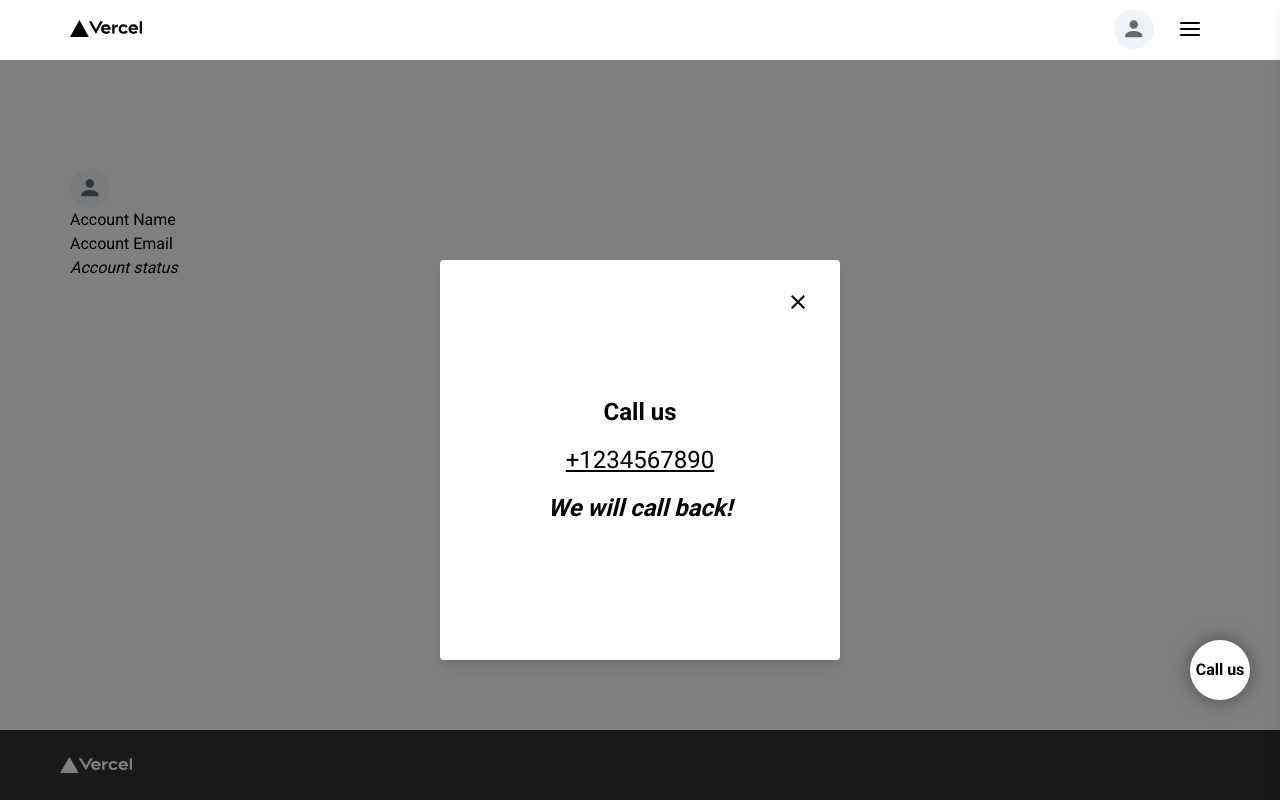
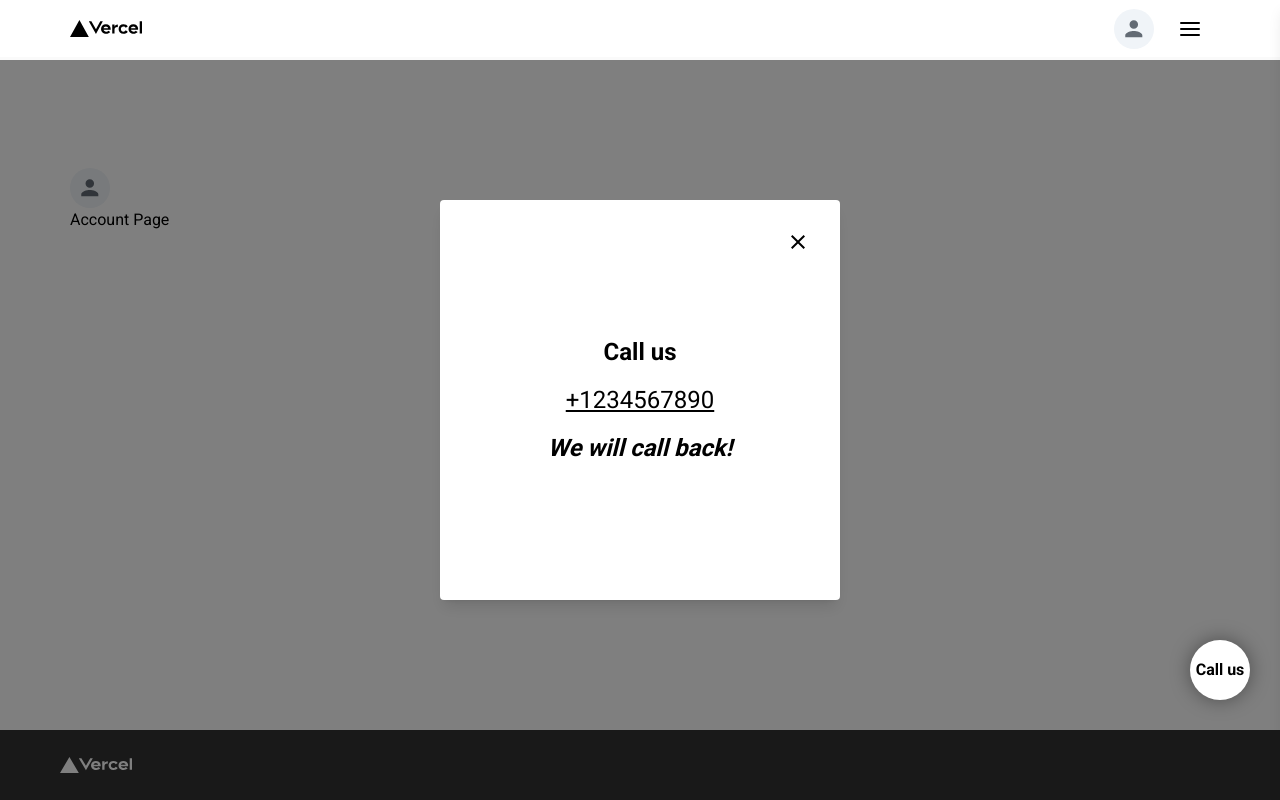
Before and after one commit to BlazerXXI/next-js-store, a Next.js app: page /screens/account in a window 1280 px wide. Both pictures are taken after a click on the button "Call us". Built offline with nearby package versions, Linux system fonts and the light colour scheme.

Commit message:
dev && fixs

```diff
--- a/package.json
+++ b/package.json
@@ -9,6 +9,7 @@
 		"lint": "next lint"
 	},
 	"dependencies": {
+		"@apollo/client": "^3.8.6",
 		"@emotion/react": "^11.11.1",
 		"@emotion/styled": "^11.11.0",
 		"@fortawesome/fontawesome-svg-core": "^6.4.2",
--- a/src/app/components/Popup.tsx
+++ b/src/app/components/Popup.tsx
@@ -23,7 +23,7 @@ const Popup = () => {
 			<div
 				className={`${
 					popup ? "flex" : "hidden"
-				} justify-center text-2xl flex-col gap-4 items-center fixed top-1/2 left-1/2 translate-x-[-50%] translate-y-[-50%] z-[9] bg-white shadow-lg rounded p-[30px] md:h-[400px] md:w-[400px] w-screen h-screen mt-[60px]`}
+				} justify-center text-2xl flex-col gap-4 items-center fixed top-1/2 left-1/2 translate-x-[-50%] translate-y-[-50%] z-[9] bg-white shadow-lg rounded p-[30px] md:h-[400px] md:w-[400px] w-screen h-screen max-md:mt-[60px]`}
 			>
 				<CloseIcon
 					className="cursor-pointer absolute top-[30px] right-[30px]"
--- a/src/app/layout.tsx
+++ b/src/app/layout.tsx
@@ -3,7 +3,6 @@ import type { Metadata } from "next";
 import Header from "./components/Header";
 import Footer from "./components/Footer";
 import { Roboto } from "next/font/google";
-import { useState } from "react";
 import Popup from "./components/Popup";
 
 const roboto = Roboto({
@@ -30,7 +29,6 @@ export default function RootLayout({
 				<div className="wrapper">
 					<Header />
 					<main>{children}</main>
-					{/* TODO: add popup after click  */}
 					<Popup />
 					<Footer />
 				</div>
--- a/src/app/screens/account/page.tsx
+++ b/src/app/screens/account/page.tsx
@@ -3,17 +3,13 @@ import { Avatar } from "@mui/joy";
 import React from "react";
 
 const Account = () => {
-
-
 	return (
 		<>
 			<section className="account">
 				<div className="account__container container">
 					<div>
 						<Avatar />
-						<p>Account Name</p>
-						<p>Account Email</p>
-						<i>Account status</i>
+						<h3>Account Page</h3>
 					</div>
 				</div>
 			</section>
```
Also changed, not shown: 1 other file (tests, documents, lock files or other folders).
